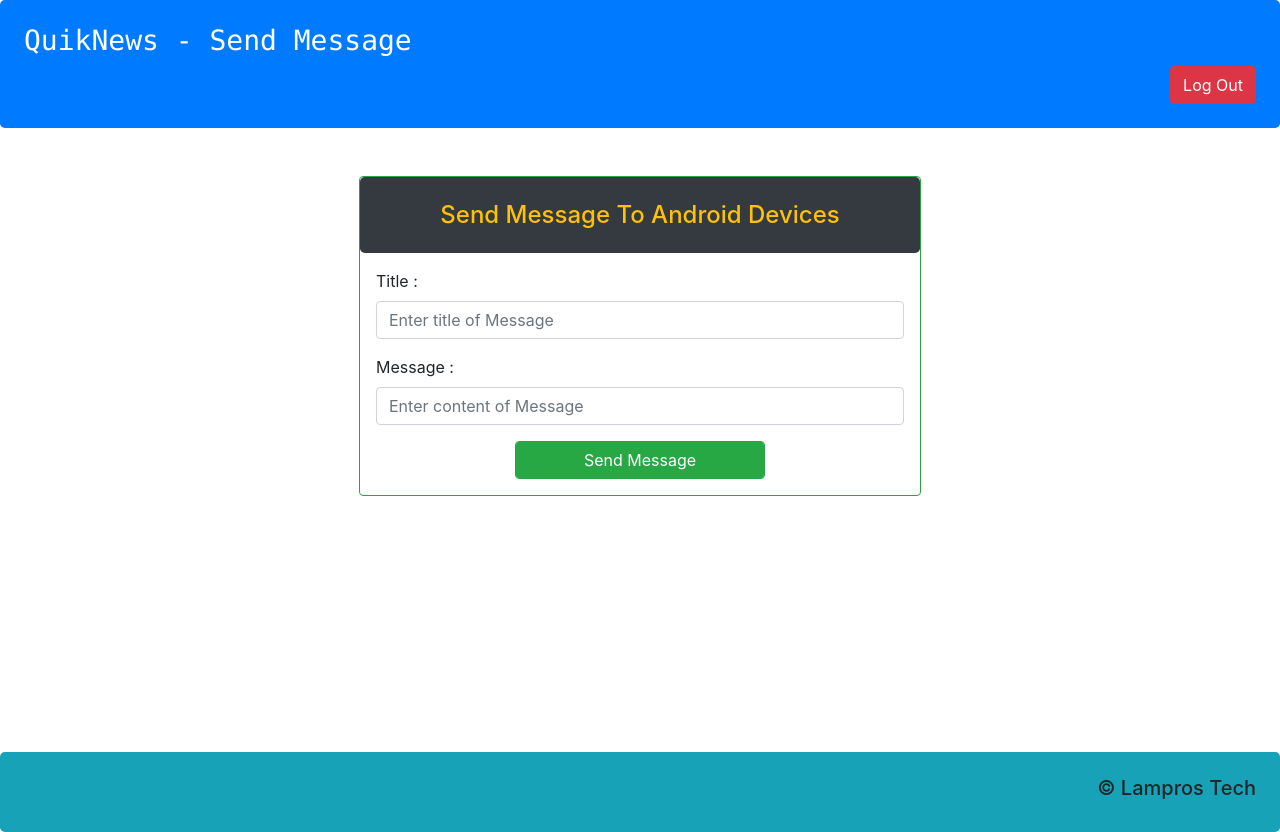
After one commit to neeel-patell/quik-news, a PHP site: page /send_message.php in a window 1280 px wide. The commit adds this page. Run offline with PHP 8.4, Linux system fonts and the light colour scheme; the visitor is signed in with stand-in values (Sample User, id 1); a stand-in replaces the project's code that opens the database connection.

Commit message:
fix: notification function, custom message in android

```diff
--- a/add_link.php
+++ b/add_link.php
@@ -38,7 +38,7 @@
         $msg = "";
         // If notify checkbox is checked then calling function for send notifications
         if(isset($_POST['notify'])){
-            $msg = send_notification($title);
+            $msg = send_notification($title,"New Post is just Uploaded in $title category");
         }
         if($category == 4){ // Checking whether image is a type of blog or not
             $id = $conn->query("SELECT id from images where `image`=\"$image\" AND category=$category");
--- /dev/null
+++ b/send_message.php
@@ -0,0 +1,69 @@
+<?php
+    session_start();
+    $msg = "";
+    if(!isset($_SESSION['logged_in'])){
+        header('location: index.php');
+    }
+    else{
+        if($_SESSION['logged_in'] == 0){
+            header('location: index.php');
+        }
+    }
+    if(isset($_GET['msg'])){
+        $msg = $_GET['msg'];
+    }
+?>
+<!DOCTYPE html>
+<html lang="en">
+    <head>
+        <link rel="stylesheet" href="https://stackpath.bootstrapcdn.com/bootstrap/4.4.1/css/bootstrap.min.css" integrity="sha384-Vkoo8x4CGsO3+Hhxv8T/Q5PaXtkKtu6ug5TOeNV6gBiFeWPGFN9MuhOf23Q9Ifjh" crossorigin="anonymous">
+        <meta name="viewport" content="width=device-width, initial-scale=1, shrink-to-fit=no">
+        <meta charset="UTF-8">
+        <title>QuikNews - Send Message</title>
+    </head>
+    <body>
+        <header class="jumbotron bg-primary p-4 mb-0" style="min-height : 10vh;">
+            <h3 class="text-white text-monospace">QuikNews - Send Message</h3>
+            <div class="text-right">
+                <button class="btn btn-danger" onclick="location.href='logout.php'">Log Out</button>
+            </div>
+        </header>
+        <div style="min-height : 78vh;">
+
+            <?php if($msg !== ""){ ?>
+                <div class="alert alert-primary h6 text-center"><?php echo $msg; ?></div>
+            <?php } ?>
+
+            <div class="row p-5 m-0">
+                <div class="col-md-3"></div>
+                <div class="col-md-6">
+                    <div class="card border-success">
+                        <div class="jumbotron mb-0 p-4 h4 bg-dark text-warning text-center">Send Message To Android Devices</div>
+                        <form action="send_message_to_android.php" method="post">
+                            <div class="form-group pl-3 pr-3 mt-3">
+                                <label>Title : </label>
+                                <input type="text" name="title" class="form-control" placeholder="Enter title of Message" required>
+                            </div>
+                            <div class="form-group pl-3 pr-3 mt-3">
+                                <label>Message : </label>
+                                <input type="text" name="message" class="form-control" placeholder="Enter content of Message" required>
+                            </div>
+                            <div class="row m-0 mt-3 mb-3">
+                                <div class="col-md-3"></div>
+                                <div class="col-md-6">
+                                    <button type="submit" class="form-control btn-success">Send Message</button>
+                                </div>
+                                <div class="col-md-3"></div>
+                            </div>
+                        </form>
+                    </div>
+                </div>
+                <div class="col-md-3"></div>
+            </div>
+        </div>
+        <footer class="jumbotron p-4 mb-0 bg-info" style="min-height: 10vh;">
+            <h5 class="text-right">&copy; Lampros Tech</h5>
+        </footer>
+        <script src="https://stackpath.bootstrapcdn.com/bootstrap/4.4.1/js/bootstrap.min.js" integrity="sha384-wfSDF2E50Y2D1uUdj0O3uMBJnjuUD4Ih7YwaYd1iqfktj0Uod8GCExl3Og8ifwB6" crossorigin="anonymous"></script>
+    </body>
+</html>
```
Also changed, not shown: notification_function.php (+5 -4 lines), send_message_to_android.php (added, +11 -0 lines).
